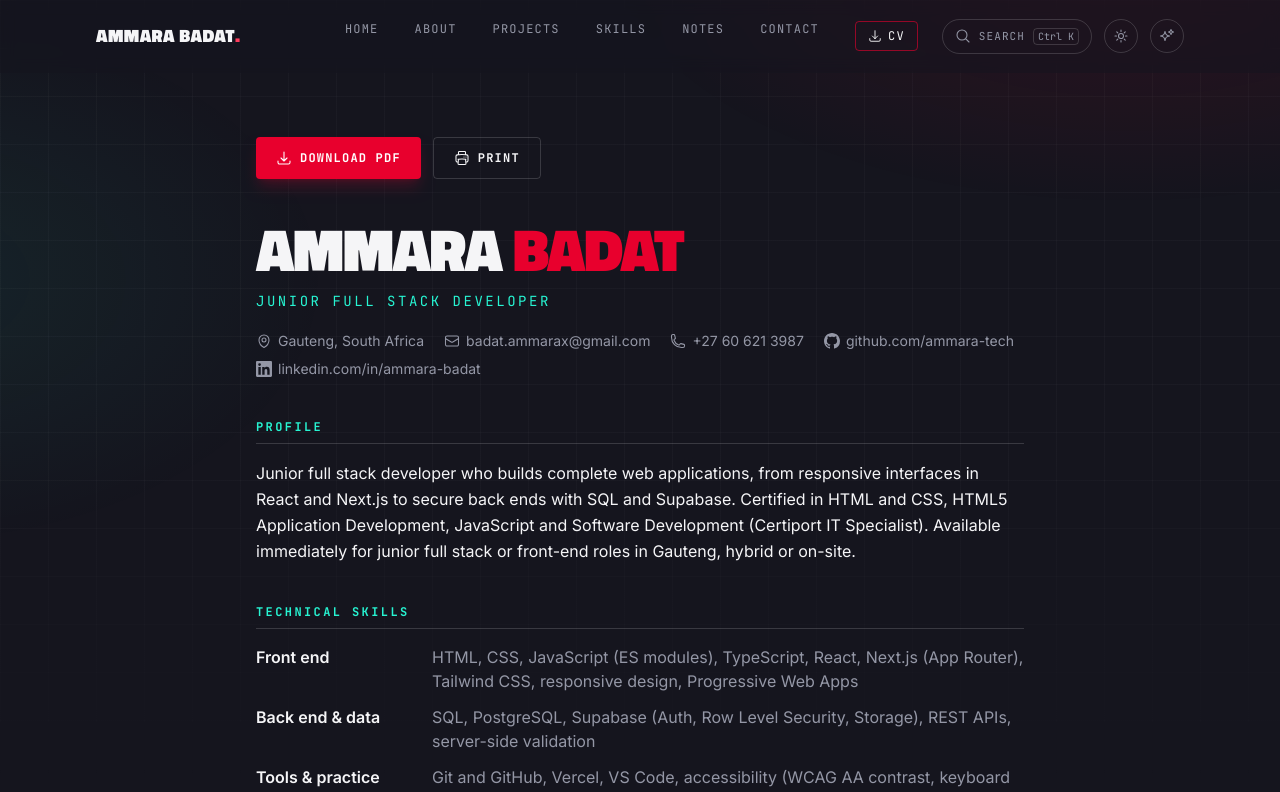
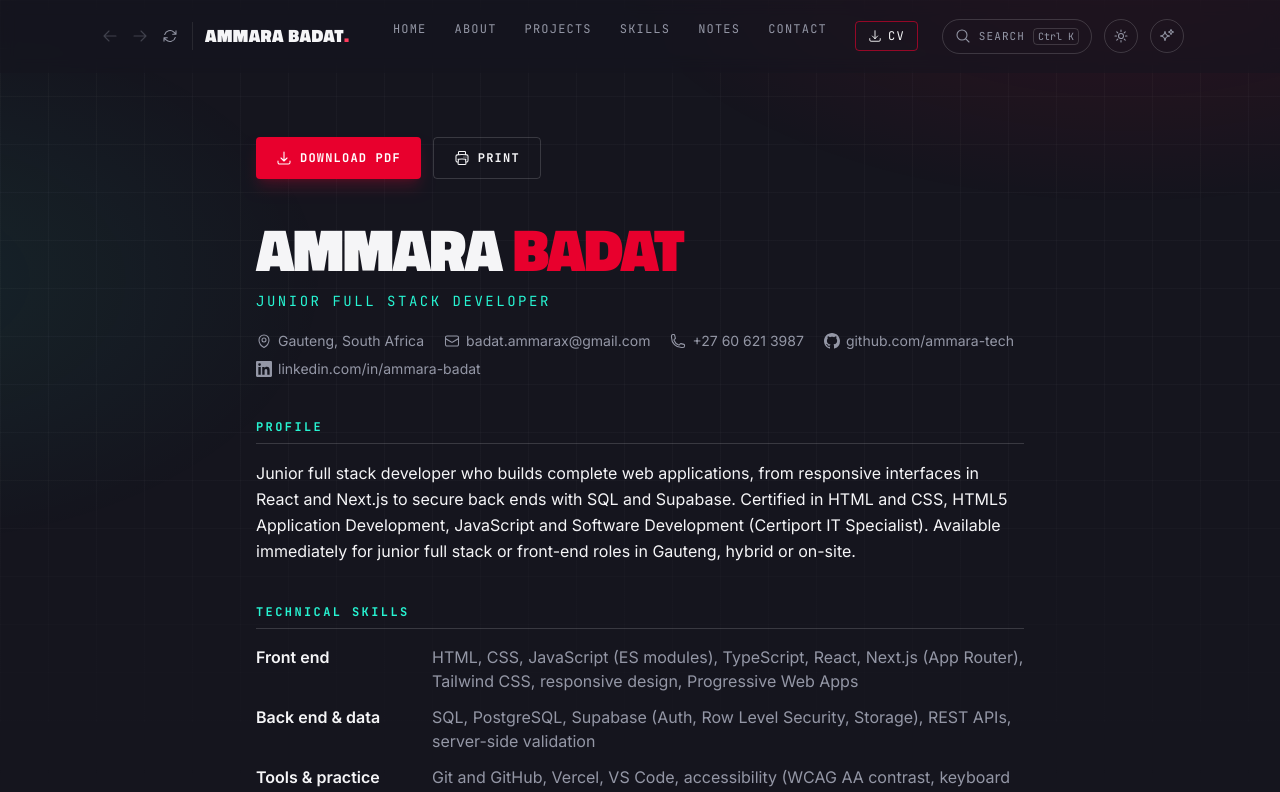
Before and after one commit to ammara-tech/Ammara-Badat-portfolio-Next, a Next.js app: page /cv in a window 1280 px wide. Shown: the top 792 px of the page. Built offline with nearby package versions, Linux system fonts and the light colour scheme.

Commit message:
feat: back, forward and refresh buttons on the site; chore: update GitHub Actions to Node.js 22

```diff
--- a/components/Icon.tsx
+++ b/components/Icon.tsx
@@ -37,6 +37,11 @@ const icons = {
     ],
   },
   check: { d: ["m4.5 12.75 6 6 9-13.5"] },
+  refresh: {
+    d: [
+      "M16.023 9.348h4.992v-.001M2.985 19.644v-4.992m0 0h4.992m-4.993 0 3.181 3.183a8.25 8.25 0 0 0 13.803-3.7M4.031 9.865a8.25 8.25 0 0 1 13.803-3.7l3.181 3.182m0-4.991v4.99",
+    ],
+  },
   play: {
     d: [
       "M5.25 5.653c0-.856.917-1.398 1.667-.986l11.54 6.347a1.125 1.125 0 0 1 0 1.972l-11.54 6.347a1.125 1.125 0 0 1-1.667-.986V5.653Z",
--- /dev/null
+++ b/components/NavArrows.tsx
@@ -0,0 +1,92 @@
+"use client";
+
+import { useEffect, useState } from "react";
+import { usePathname } from "next/navigation";
+import Icon from "@/components/Icon";
+import { historyButtons, type NavigationInfo } from "@/lib/nav-arrows";
+
+/*
+  Back, Forward and Refresh buttons on the site itself, like the ones in a browser.
+  They matter most when the portfolio is installed on a phone's home screen, where
+  there is no browser bar at all.
+
+  variant "bar":  three round icon buttons next to my name (laptops and desktops)
+  variant "menu": the same three with words, at the top of the phone menu
+*/
+
+type NavigationApi = NavigationInfo & {
+  addEventListener(type: string, fn: () => void): void;
+  removeEventListener(type: string, fn: () => void): void;
+};
+
+export default function NavArrows({ variant = "bar", onUse }: { variant?: "bar" | "menu"; onUse?: () => void }) {
+  const pathname = usePathname();
+  const [state, setState] = useState({ canBack: false, canForward: false });
+  const [refreshing, setRefreshing] = useState(false);
+
+  useEffect(() => {
+    const navigation = (window as unknown as { navigation?: NavigationApi }).navigation;
+    const update = () => setState(historyButtons(navigation, window.history.length));
+    update();
+    // Chrome and Edge tell us every time the current page in the history changes
+    navigation?.addEventListener("currententrychange", update);
+    return () => navigation?.removeEventListener("currententrychange", update);
+  }, [pathname]);
+
+  function back() {
+    onUse?.();
+    window.history.back();
+  }
+  function forward() {
+    onUse?.();
+    window.history.forward();
+  }
+  function refresh() {
+    setRefreshing(true); // spins the icon until the page reloads
+    window.location.reload();
+  }
+
+  const buttons = [
+    { label: "Back", aria: "Go back", title: "Back (Alt + Left arrow)", icon: "arrow-left" as const, onClick: back, disabled: !state.canBack },
+    { label: "Forward", aria: "Go forward", title: "Forward (Alt + Right arrow)", icon: "arrow-right" as const, onClick: forward, disabled: !state.canForward },
+    { label: "Refresh", aria: "Refresh this page", title: "Refresh (F5)", icon: "refresh" as const, onClick: refresh, disabled: false },
+  ];
+
+  if (variant === "menu") {
+    return (
+      <div role="group" aria-label="Page navigation" className="flex gap-2">
+        {buttons.map((b) => (
+          <button
+            key={b.label}
+            type="button"
+            onClick={b.onClick}
+            disabled={b.disabled}
+            aria-label={b.aria}
+            className="flex flex-1 items-center justify-center gap-2 rounded border border-line-strong px-2 py-2 text-mist transition hover:border-teal hover:text-teal disabled:opacity-40 disabled:hover:border-line-strong disabled:hover:text-mist"
+          >
+            <Icon name={b.icon} className={`h-4 w-4 ${b.icon === "refresh" && refreshing ? "animate-spin" : ""}`} />
+            {b.label}
+          </button>
+        ))}
+      </div>
+    );
+  }
+
+  return (
+    <div role="group" aria-label="Page navigation" className="flex items-center gap-0.5">
+      {buttons.map((b) => (
+        <button
+          key={b.label}
+          type="button"
+          onClick={b.onClick}
+          disabled={b.disabled}
+          aria-label={b.aria}
+          title={b.title}
+          className="rounded-full p-1.5 text-mist transition hover:bg-panel hover:text-teal disabled:opacity-35 disabled:hover:bg-transparent disabled:hover:text-mist"
+        >
+          <Icon name={b.icon} className={`h-4 w-4 ${b.icon === "refresh" && refreshing ? "animate-spin" : ""}`} />
+        </button>
+      ))}
+    </div>
+  );
+}
--- a/components/Navbar.tsx
+++ b/components/Navbar.tsx
@@ -6,6 +6,7 @@ import { useEffect, useState } from "react";
 import Icon from "@/components/Icon";
 import ThemeToggle from "@/components/ThemeToggle";
 import MotionToggle from "@/components/MotionToggle";
+import NavArrows from "@/components/NavArrows";
 import { about } from "@/content/about";
 
 const links = [
@@ -50,10 +51,16 @@ export default function Navbar() {
       }`}
     >
       <nav aria-label="Main" className="relative mx-auto flex h-18 max-w-6xl items-center justify-between px-4 sm:px-8">
-        <Link href="/" className="group shrink-0 whitespace-nowrap font-display text-lg font-black uppercase tracking-wide">
-          Ammara Badat
-          <span className="inline-block text-racing-text transition-transform duration-300 group-hover:scale-150">.</span>
-        </Link>
+        <div className="flex shrink-0 items-center">
+          {/* Back, Forward and Refresh, like a browser (laptops and desktops; phones have them in the menu) */}
+          <div className="mr-3 hidden border-r border-line pr-2 lg:block">
+            <NavArrows />
+          </div>
+          <Link href="/" className="group shrink-0 whitespace-nowrap font-display text-lg font-black uppercase tracking-wide">
+            Ammara Badat
+            <span className="inline-block text-racing-text transition-transform duration-300 group-hover:scale-150">.</span>
+          </Link>
+        </div>
 
         {/* Light/dark switch and, on phones, the menu button.
             It comes before the links in the code so Tab goes button → links. */}
@@ -96,8 +103,11 @@ export default function Navbar() {
 
         <ul
           id="site-menu"
-          className={`${open ? "flex" : "hidden"} absolute left-0 top-full w-full flex-col gap-5 border-b border-line bg-ink px-4 py-6 font-mono text-xs uppercase tracking-widest md:static md:ml-auto md:pl-3 md:tracking-wider lg:pl-0 lg:tracking-widest md:flex md:w-auto md:flex-row md:gap-3 lg:gap-6 xl:gap-9 md:border-0 md:bg-transparent md:p-0`}
+          className={`${open ? "flex" : "hidden"} absolute left-0 top-full w-full flex-col gap-5 border-b border-line bg-ink px-4 py-6 font-mono text-xs uppercase tracking-widest md:static md:ml-auto md:pl-3 md:tracking-wider lg:pl-0 lg:tracking-widest md:flex md:w-auto md:flex-row md:gap-3 lg:gap-6 xl:gap-7 md:border-0 md:bg-transparent md:p-0`}
         >
+          <li className="border-b border-line pb-5 md:hidden">
+            <NavArrows variant="menu" onUse={() => setOpen(false)} />
+          </li>
           {links.map(({ href, label }) => {
             const active = isActive(href);
             return (
--- a/content/notes.ts
+++ b/content/notes.ts
@@ -544,10 +544,10 @@ jobs:
   test:
     runs-on: ubuntu-latest
     steps:
-      - uses: actions/checkout@v4
-      - uses: actions/setup-node@v4
+      - uses: actions/checkout@v5
+      - uses: actions/setup-node@v5
         with:
-          node-version: 20
+          node-version: 22
       - run: npm install
       - run: npm test`,
       },
--- /dev/null
+++ b/lib/nav-arrows.ts
@@ -0,0 +1,16 @@
+/*
+  Whether the site's own Back and Forward buttons can be used (components/NavArrows.tsx).
+
+  Newer browsers (Chrome and Edge) have the Navigation API, which says exactly whether
+  there is a page to go back or forward to. Other browsers don't, so then Back works
+  if this tab has visited more than one page, and Forward is always allowed (if there's
+  nothing to go forward to, pressing it simply does nothing).
+  Tested in tests/content.test.ts.
+*/
+
+export type NavigationInfo = { canGoBack: boolean; canGoForward: boolean } | null | undefined;
+
+export function historyButtons(navigation: NavigationInfo, historyLength: number) {
+  if (navigation) return { canBack: navigation.canGoBack, canForward: navigation.canGoForward };
+  return { canBack: historyLength > 1, canForward: true };
+}
```
Also changed, not shown: 3 other files (tests, documents, lock files or other folders).
